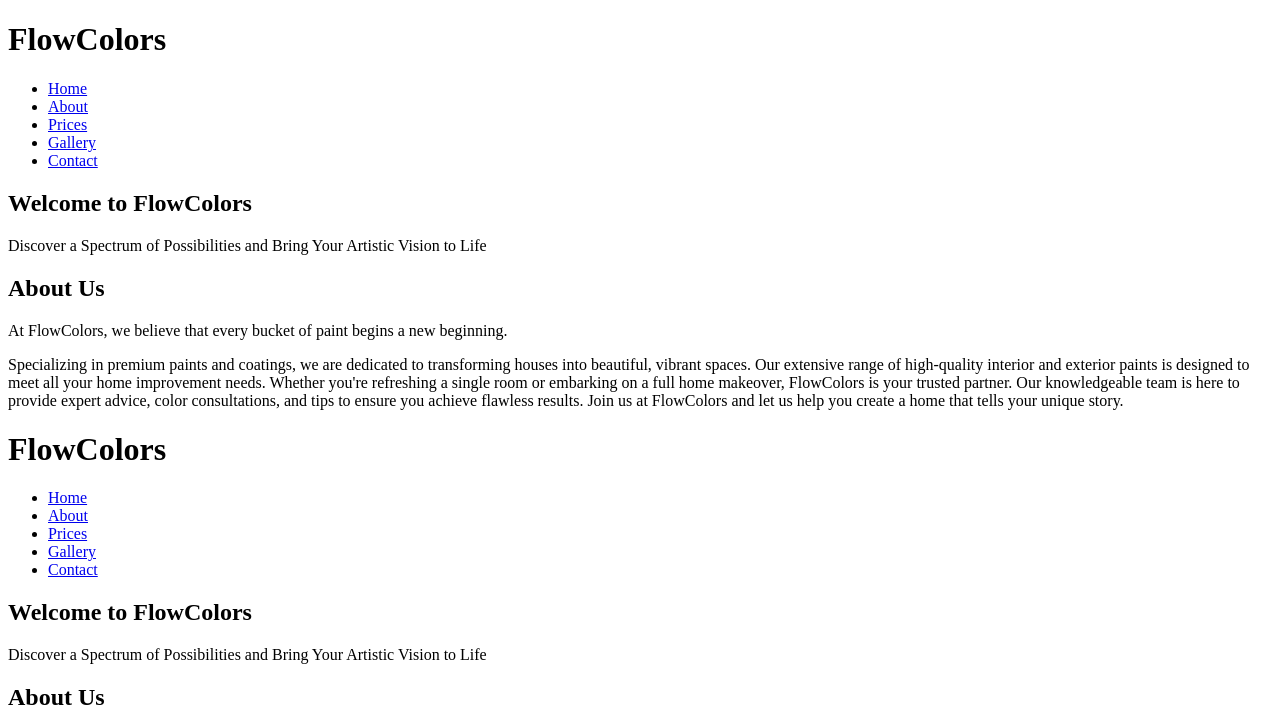
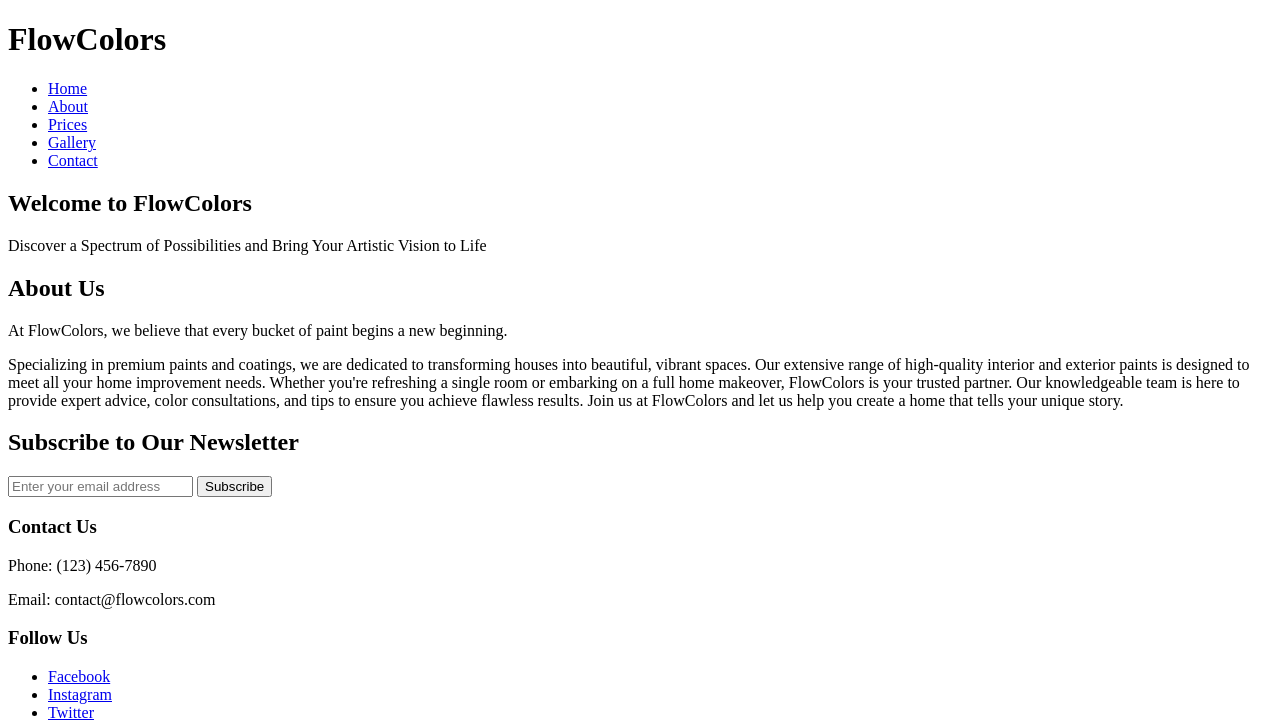
Before and after one commit to N0RDEV/FlowColors, a plain HTML site: page index.html in a window 1280 px wide. Shown: the top 728 px of the page. Drawn offline with Linux system fonts and the light colour scheme.

Commit message:
Fixed duplicate starting txt

```diff
--- a/index.html
+++ b/index.html
@@ -1,41 +1,4 @@
 <!DOCTYPE html>
-<html lang="en">
-<head>
-  <meta charset="UTF-8">
-  <meta name="viewport" content="width=device-width, initial-scale=1.0">
-  <meta name="description" content="FlowColors Website">
-  <meta name="author" content="NORIInspired">
-  <title>FlowColors</title>
-</head>
-<body>
-  <header>
-    <h1>FlowColors</h1>
-    <nav>
-      <ul>
-        <li><a href="#">Home</a></li>
-        <li><a href="#">About</a></li>
-        <li><a href="#">Prices</a></li>
-        <li><a href="#">Gallery</a></li>
-        <li><a href="#">Contact</a></li>
-      </ul>
-    </nav>
-  </header>
-
-  <main>
-    <section>
-      <h2>Welcome to FlowColors</h2>
-      <p>Discover a Spectrum of Possibilities and Bring Your Artistic Vision to Life</p>
-    </section>
-    <section>
-      <h2>About Us</h2>
-      <p>At FlowColors, we believe that every bucket of paint begins a new beginning.</p>
-    </section>
-    <section>
-      <p>Specializing in premium paints and coatings, we are dedicated to transforming houses into beautiful, vibrant spaces. Our extensive range of high-quality interior and exterior paints is designed to meet all your home improvement needs. Whether you're refreshing a single room or embarking on a full home makeover, FlowColors is your trusted partner. Our knowledgeable team is here to provide expert advice, color consultations, and tips to ensure you achieve flawless results. Join us at FlowColors and let us help you create a home that tells your unique story.</p>
-    </section>
-  </main>
-
-  <!DOCTYPE html>
 <html lang="en">
 <head>
   <meta charset="UTF-8">
@@ -106,6 +69,5 @@
     </div>
   </footer>
 
-
 </body>
 </html>
```
